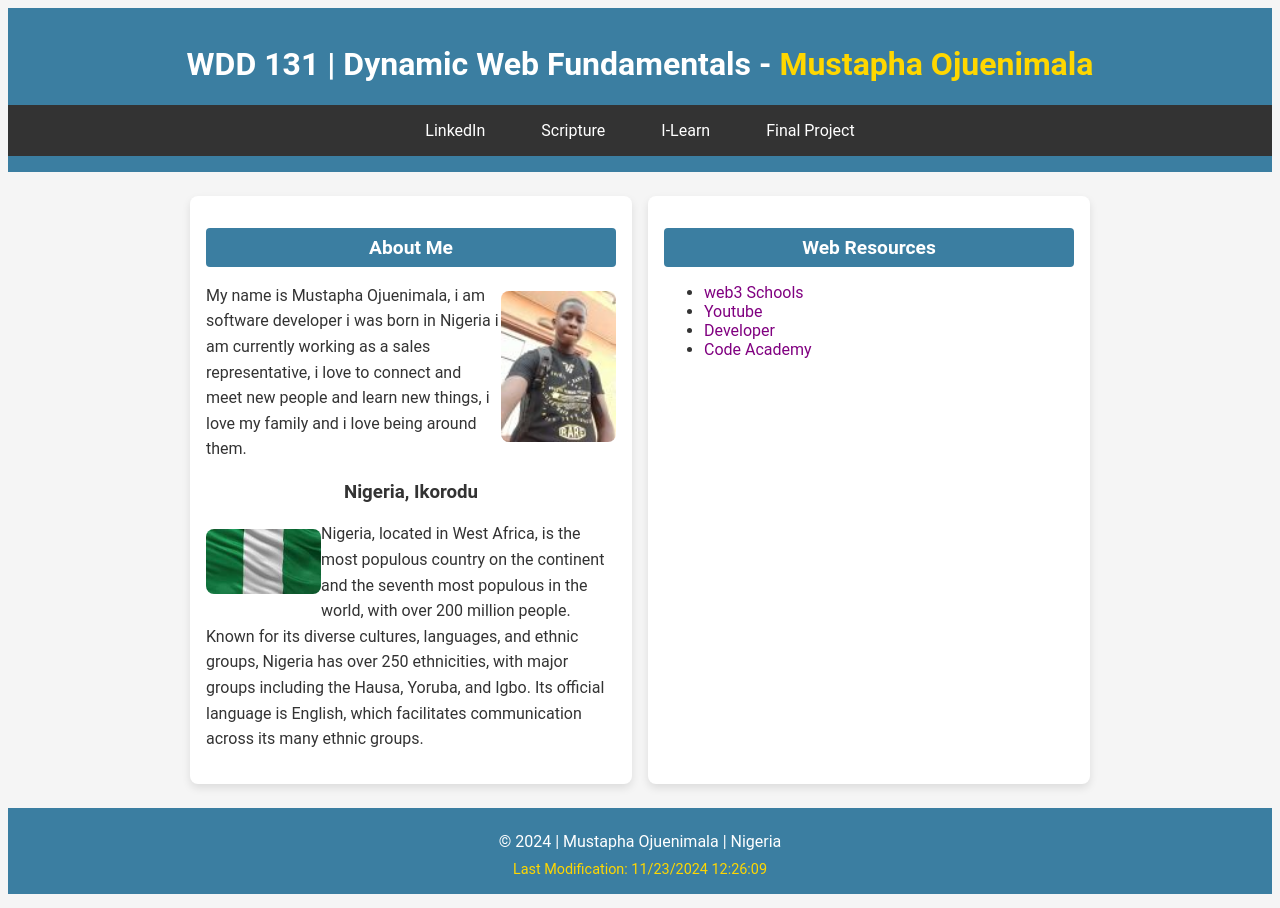
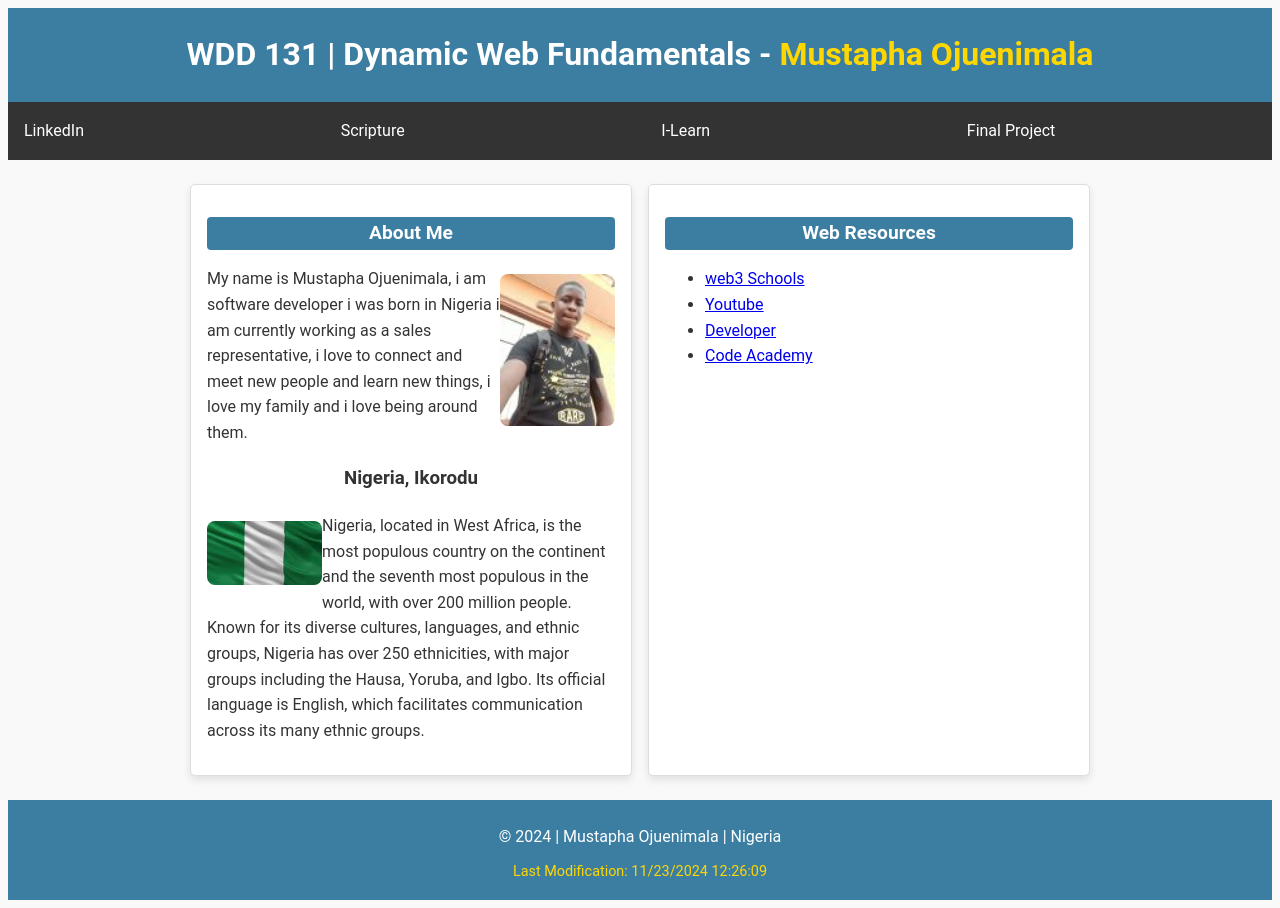
Before and after one commit to drex15/wdd131, a plain HTML site: page index.html in a window 1280 px wide. Drawn offline with Linux system fonts and the light colour scheme.

Commit message:
new index

```diff
--- a/index.html
+++ b/index.html
@@ -5,22 +5,19 @@
     <meta charset="UTF-8">
     <meta name="viewport" content="width=device-width, initial-scale=1.0">
     <title> WDD 131 - Dynamic Web Fundamentals - Mustapha Ojuenimala </title>
-    <meta name="description"
-        content="WDD 131 - Dynamic Web Fundamentals - Mustapha Ojuenimala - Overview of dynamic web design and development fundamentals.">
+    <meta name="description" content="WDD 131 - Dynamic Web Fundamentals - Mustapha Ojuenimala - Overview of dynamic web design and development fundamentals.">
     <meta name="author" content="Mustapha Ojuenimala">
     <link rel="stylesheet" href="styles/base.css">
-
+    <script src="scripts/getdates.js" defer></script>
 </head>
 
 <body>
-    <script src="scripts/getdates.js" defer></script>
     <header>
         <h1>WDD 131 | Dynamic Web Fundamentals - <span>Mustapha Ojuenimala</span></h1>
 
         <nav>
             <a href="https://www.linkedin.com/in/mustapha-b1907b29a" target="_blank">LinkedIn</a>
-            <a href="https://www.churchofjesuschrist.org/study/scriptures/bofm/2-ne/10?lang=eng"
-                target="_blank">Scripture</a>
+            <a href="https://www.churchofjesuschrist.org/study/scriptures/bofm/2-ne/10?lang=eng" target="_blank">Scripture</a>
             <a href="https://byui.instructure.com/" target="_blank">I-Learn</a>
             <a href="#" target="_blank">Final Project</a>
         </nav>
@@ -33,6 +30,7 @@
             <p> My name is Mustapha Ojuenimala, i am software developer i was born in Nigeria i am currently working as
                 a sales representative, i love to connect and meet new people and learn new things, i love my family and
                 i love being around them.</p>
+
             <h3>Nigeria, Ikorodu</h3>
             <aside class="country">
                 <img src="images/images.jpg" alt="Nigeia">
@@ -56,8 +54,6 @@
                 </ul>
             </aside>
         </section>
-
-
     </Main>
 
     <footer>
@@ -65,5 +61,4 @@
         <span id="lastModified"></span>
     </footer>
 </body>
-
 </html>
--- a/styles/base.css
+++ b/styles/base.css
@@ -2,7 +2,7 @@
 * {
     box-sizing: border-box;
     margin: 10;
-    padding: 5;
+    padding: 2;
 }
 
 body {
@@ -11,12 +11,8 @@ body {
     display: flex;
     flex-direction: column;
     min-height: 100vh;
-    background-color: #f5f5f5;
-}
-
-a {
-    color: #800080;
-    text-decoration: none;
+    background-color: #f9f9f9;
+    line-height: 1.6;
 }
 
 a:hover {
@@ -28,11 +24,7 @@ header {
     background-color: #3B7EA1;
     color: #fff;
     text-align: center;
-    padding: 1rem 0;
-}
-
-header h1 {
-    font-weight: 700;
+    padding: 1rem 2;
 }
 
 header h1 span {
@@ -52,8 +44,15 @@ nav {
 nav a {
     color: #fff;
     padding: 0.5rem 1rem;
+    text-decoration: none;
+    display: flex;
+    flex: auto;
+    text-align: center;
 }
 
+nav a:hover {
+    text-decoration: underline;
+}
 
 /* Main Layout */
 main {
@@ -61,14 +60,14 @@ main {
     margin: 1.5rem auto;
     display: grid;
     grid-template-columns: repeat(auto-fit, minmax(250px, 1fr));
-    grid-column: auto;
     gap: 1rem;
 }
 
 /* Card Styling */
 .card {
     background-color: #fff;
-    border-radius: 8px;
+    border: 1px solid #ddd;
+    border-radius: 5px;
     padding: 1rem;
     box-shadow: 0 4px 8px rgba(0, 0, 0, 0.1);
     position: relative;
@@ -77,7 +76,7 @@ main {
 .card h2 {
     background-color: #3B7EA1;
     color: #fff;
-    padding: 0.5rem;
+    padding: .1rem;
     border-radius: 4px;
     text-align: center;
     font-size: 1.2rem;
@@ -118,9 +117,7 @@ footer p {
 }
 
 /* Utility Classes */
-.text-center {
-    text-align: center;
-}
+
 
 h3 {
     text-align: center;
```
